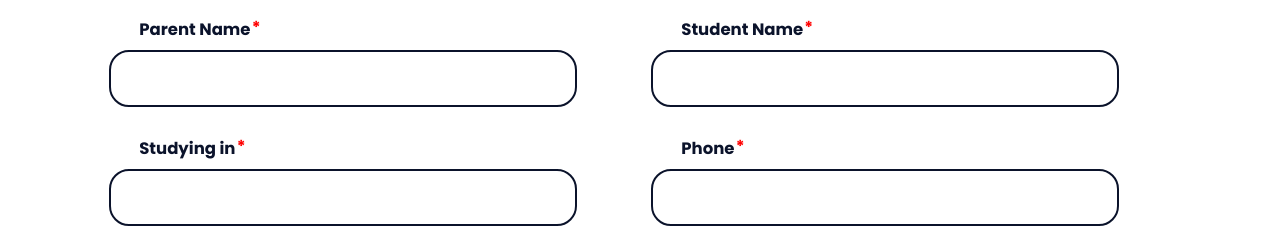
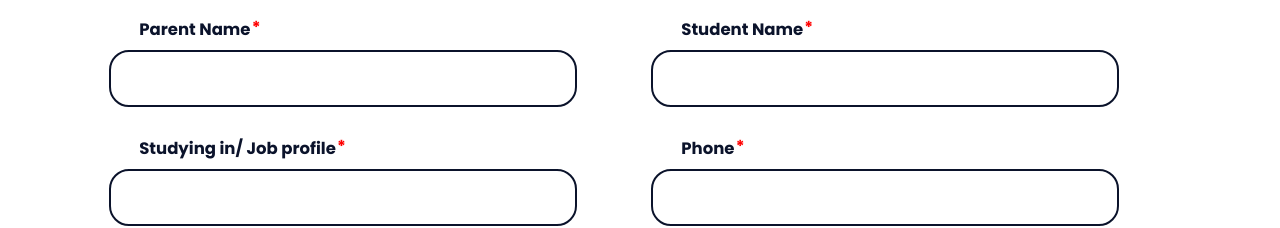
Before and after one commit to paulvarkey758/proteaskill, a plain HTML site: page index.html in a window 1280 px wide. Shown: the part 6640-6868 px from the top of the page. Drawn offline with nearby package versions, Linux system fonts and the light colour scheme.

Commit message:
job profile label added in demo form

```diff
--- a/index.html
+++ b/index.html
@@ -549,7 +549,7 @@
                             <input class="form-data" type="text" name="student_name" id="studentName">
                         </div>
                         <div class="col-md-6 form-field-wrapper">
-                            <span class="form-label form-label-required">Studying in</span>
+                            <span class="form-label form-label-required">Studying in/ Job profile</span>
                             <input class="form-data" type="text" name="studying_in" id="studyingIn">
                         </div>
                         <div class="col-md-6 form-field-wrapper">
```
